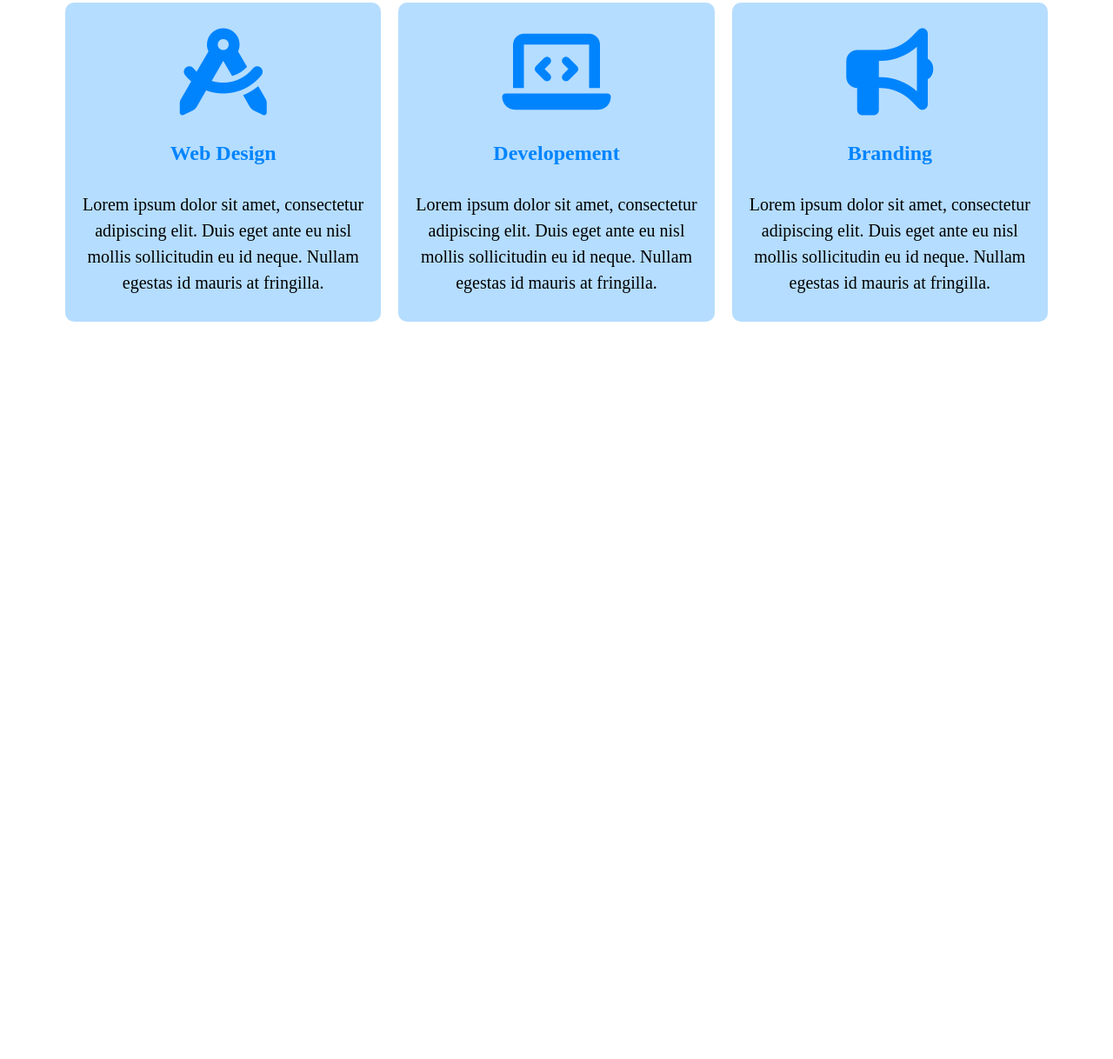
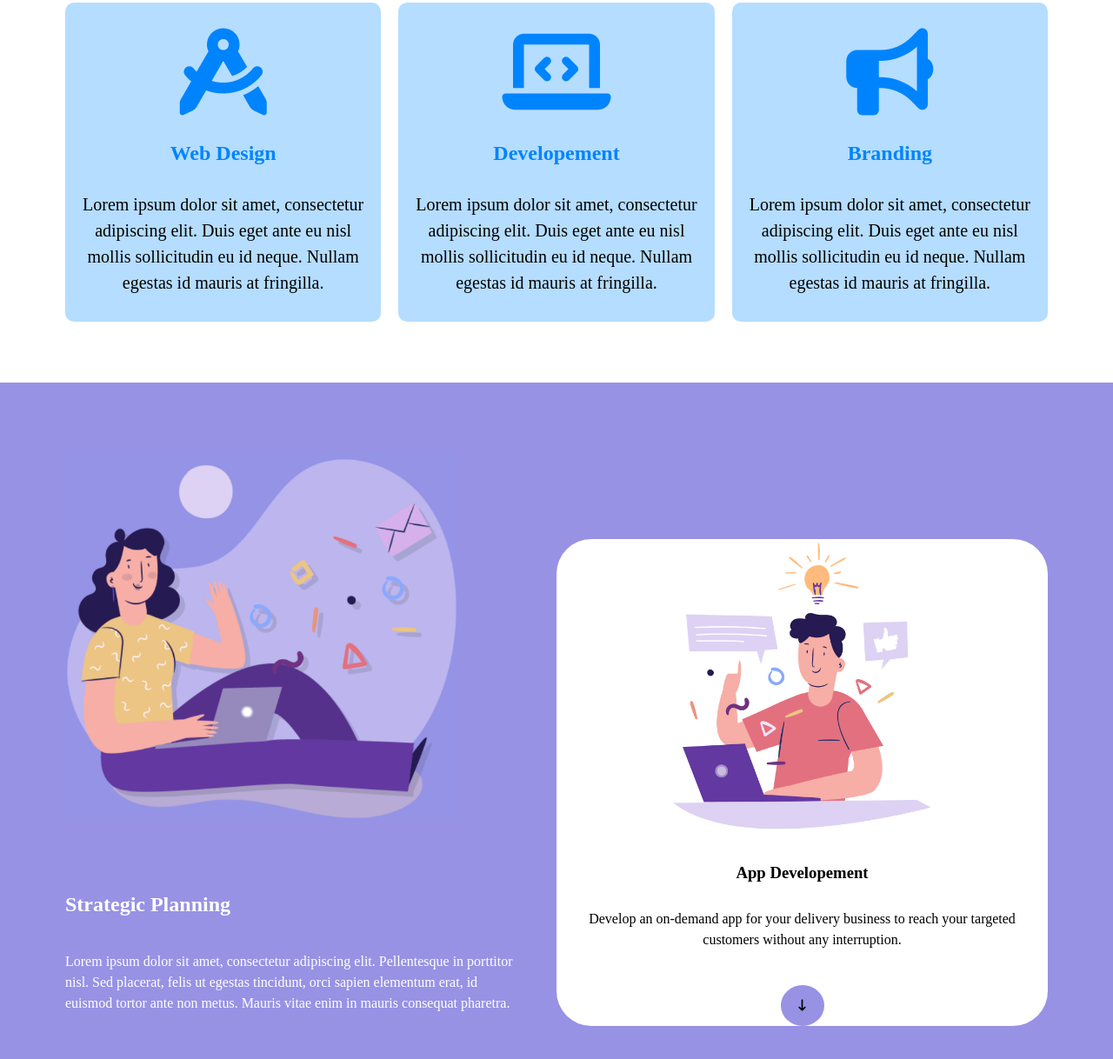
Before and after one commit to MatteD04/htmlcss-responsive-layout, a plain HTML site: page index.html in a window 1280 px wide. Shown: the part 509-1727 px from the top of the page at 87% size. Before the commit the page ends 899 px from the top, so only its background shows below. Drawn offline with Linux system fonts and the light colour scheme.

Commit message:
feat: add section planning

```diff
--- a/index.html
+++ b/index.html
@@ -85,6 +85,23 @@
                 </div>
             </div>
         </section>
+        <section id="planning">
+            <div class="container">
+                <div class="columns">
+                    <div class="col-a">
+                        <img src="./img/img/planning1.png" alt="planning">
+                        <h2>Strategic Planning</h2>
+                        <p>Lorem ipsum dolor sit amet, consectetur adipiscing elit. Pellentesque in porttitor nisl. Sed placerat, felis ut egestas tincidunt, orci sapien elementum erat, id euismod tortor ante non metus. Mauris vitae enim in mauris consequat pharetra.</p>
+                    </div>
+                    <div class="col-b">
+                        <img src="./img/img/planning2.png" alt="planning">
+                        <h3>App Developement</h3>
+                        <p>Develop an on-demand app for your delivery business to reach your targeted customers without any interruption.</p>
+                        <button class="btn btn-purple"><i class="fa-solid fa-arrow-down-long"></i></button>
+                    </div>
+                </div>
+            </div>
+        </section>
     </main>
 </body>
 </html>
--- a/style.css
+++ b/style.css
@@ -18,6 +18,11 @@
     padding: 8px 40px;
     background-color: #0084fd;
     color: #fff;
+}
+.btn-purple{
+    border-radius: 50%;
+    padding: 16px 20px;
+    background-color: #9792e4;
 }
 
 /*GENERAL*/
@@ -113,6 +118,50 @@ header{
     font-size: 20px;
 }
 
+/*section planning*/
+#planning{
+    background-color: #9792e4;
+    margin-top: 50px;
+}
+.columns{
+    display: flex;
+    flex-wrap: wrap;
+    justify-content: center;
+    padding: 80px 0 50px 0;
+}
+.col-a{
+    width: 50%;
+    color: #fff;
+}
+.col-a h2{
+    padding: 80px 0 40px 0;
+}
+.col-a p{
+    padding-right: 50px;
+}
+.col-a p, .col-b p{
+    line-height: 1.5;
+}
+.col-b{
+    width: 50%;
+    background-color: #fff;
+    border-radius: 40px;
+    text-align: center;
+    margin-top: 100px;
+}
+.col-b h3{
+    padding: 30px 0
+}
+.col-b p{
+    padding: 0 20px 40px 20px;
+}
+.col-a img{
+    width: 80%;
+}
+.col-b img{
+    width: 60%;
+}
+
 
 
 
```
